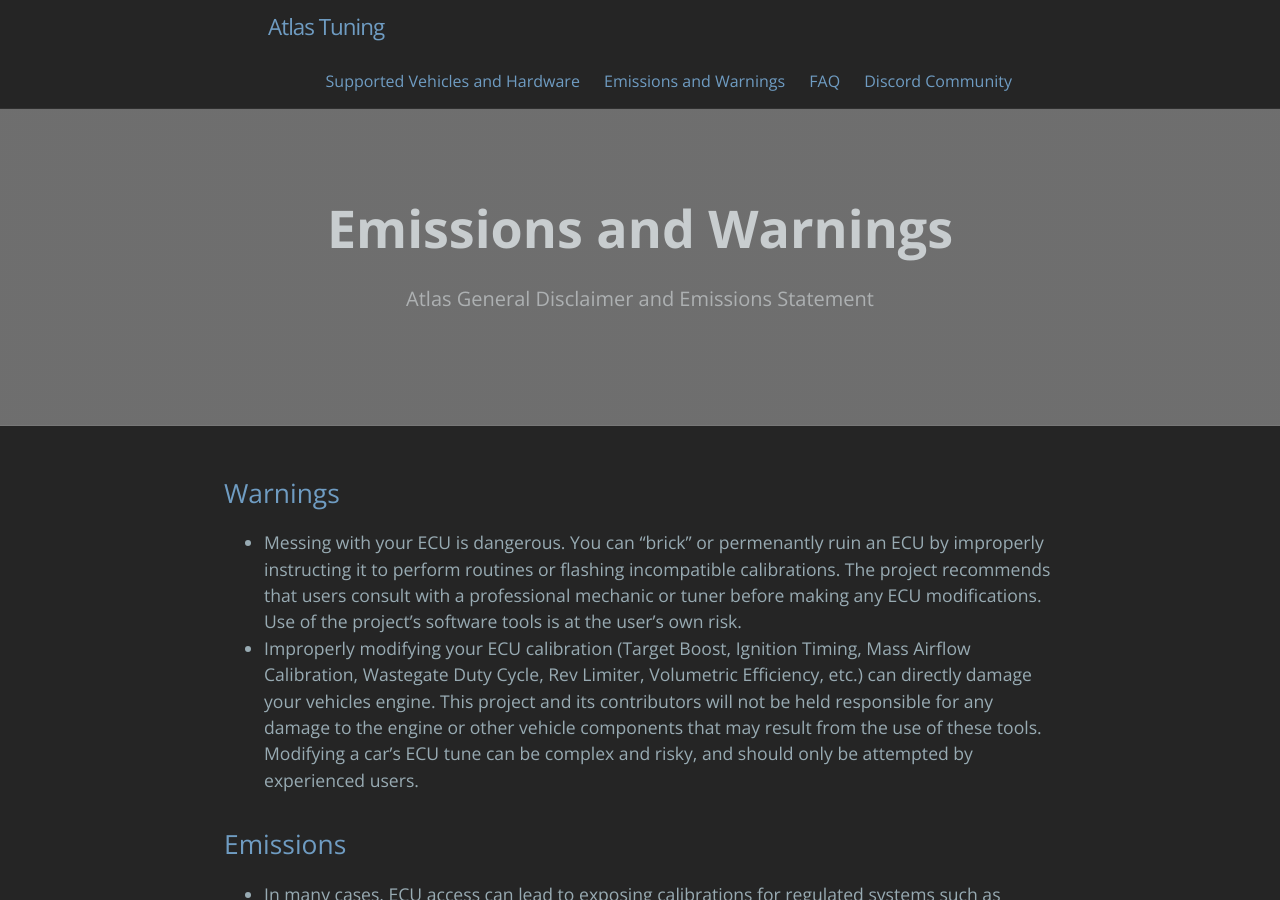
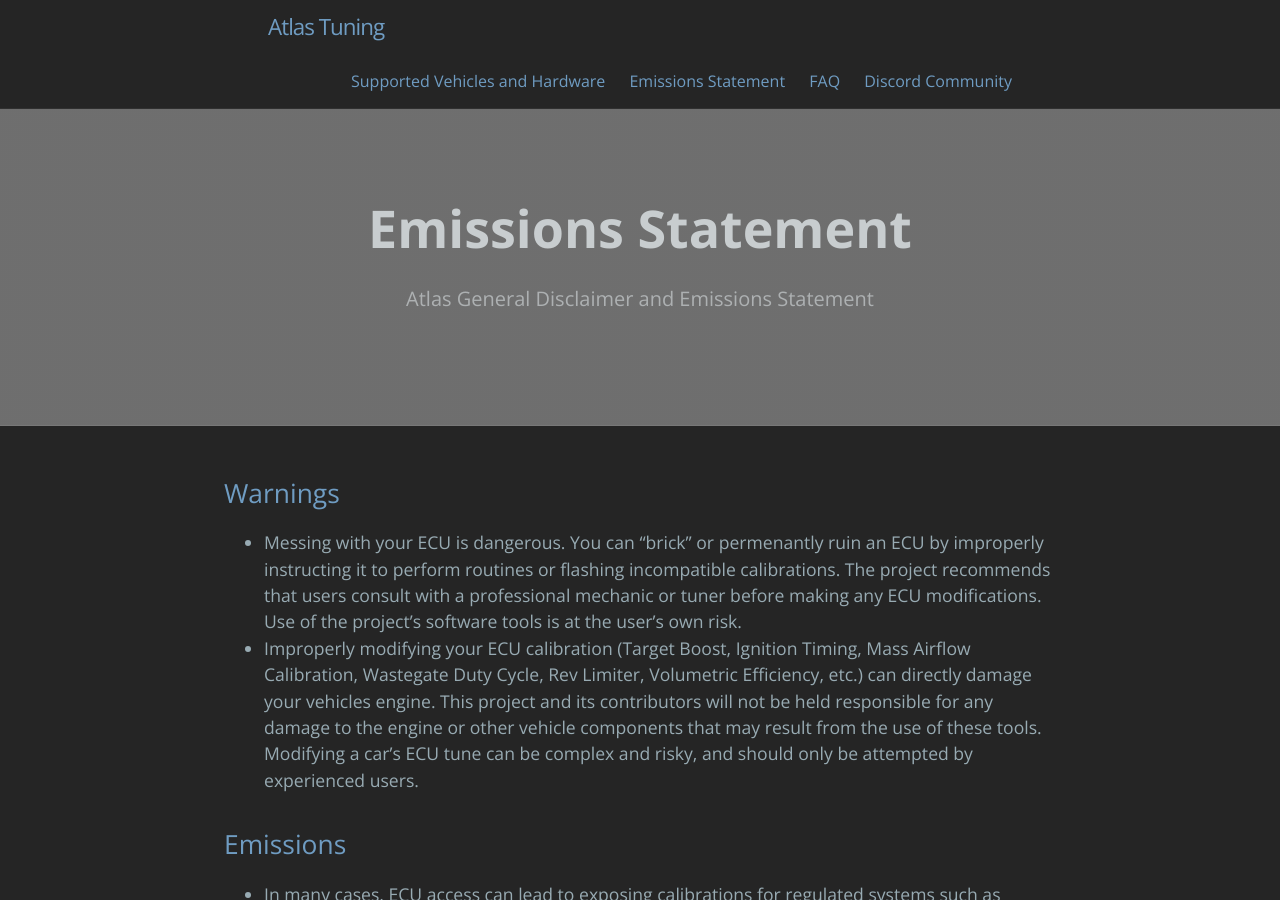
Before and after one commit to atlas-tuning/atlas-public, a Jekyll site: the page built from docs/emissions.md, in a window 1280 px wide and 900 px high. Built offline with Jekyll 4.4.1, drawn with Linux system fonts in a browser that asks for light colours.

Commit message:
Update Emissions

```diff
--- a/docs/emissions.md
+++ b/docs/emissions.md
@@ -1,6 +1,6 @@
 ---
 layout: page
-title: Emissions and Warnings
+title: Emissions Statement
 tagline: Atlas General Disclaimer and Emissions Statement
 permalink: /emissions.html
 ref: emissions
```
